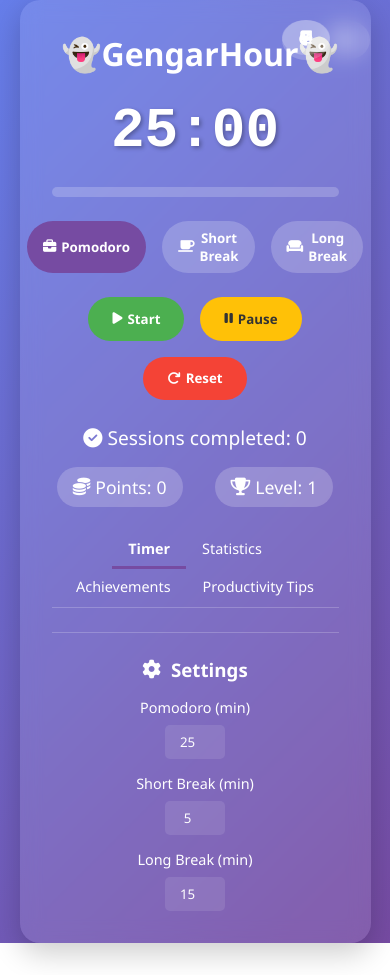
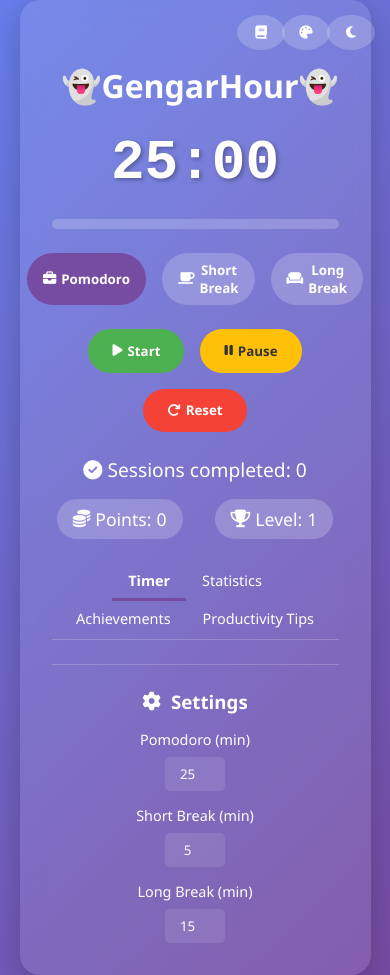
Before and after one commit to Shubhrodeep069/GengarHour, a plain HTML site: page index.html in a window 390 px wide. Before the commit the page ends 943 px from the top, so only its background shows below. Drawn offline with Linux system fonts and the light colour scheme.

Commit message:
Update style.css

```diff
--- a/style.css
+++ b/style.css
@@ -1,4 +1,3 @@
-
 * {
     margin: 0;
     padding: 0;
@@ -209,6 +208,7 @@
     color: var(--text-color);
 }
 
+/* Theme toggle buttons - Desktop */
 .theme-toggle {
     position: absolute;
     top: 20px;
@@ -224,14 +224,9 @@
     justify-content: center;
     cursor: pointer;
     transition: all 0.3s ease;
+    z-index: 10;
 }
 
-        .theme-toggle:hover {
-            background: var(--button-bg);
-            color: var(--button-color);
-        }
-
-        /* Theme color toggle button */
 .theme-color-toggle {
     position: absolute;
     top: 20px;
@@ -250,7 +245,27 @@
     z-index: 10;
 }
 
-        .theme-color-toggle:hover {
+.manual-toggle {
+    position: absolute;
+    top: 20px;
+    right: 120px;
+    background: var(--progress-bg);
+    border: none;
+    color: var(--text-color);
+    width: 40px;
+    height: 40px;
+    border-radius: 50%;
+    display: flex;
+    align-items: center;
+    justify-content: center;
+    cursor: pointer;
+    transition: all 0.3s ease;
+    z-index: 10;
+}
+
+.theme-toggle:hover,
+.theme-color-toggle:hover,
+.manual-toggle:hover {
     background: var(--button-bg);
     color: var(--button-color);
 }
@@ -483,40 +498,6 @@
     padding: 0.5rem 1rem;
 }
 
-        @media (max-width: 500px) {
-            .timer-display {
-                font-size: 3.5rem;
-            }
-
-            .controls {
-                flex-wrap: wrap;
-            }
-
-            .time-settings {
-                flex-direction: column;
-                align-items: center;
-                gap: 15px;
-            }
-
-            .stats-grid,
-            .achievements-grid {
-                grid-template-columns: 1fr;
-            }
-
-            .tabs {
-                flex-wrap: wrap;
-            }
-
-            .tab {
-                padding: 0.5rem 1rem;
-                font-size: 0.9rem;
-            }
-
-            .theme-color-toggle {
-                right: 60px;
-            }
-        }
-
 /* Animation for timer */
 @keyframes pulse {
     0% {
@@ -612,34 +593,6 @@
     background: var(--progress-bg);
     padding: 0.5rem 1rem;
     border-radius: 50px;
-        }
-
-
-
-
-
-        /* Manual button */
-.manual-toggle {
-    position: absolute;
-    top: 20px;
-    right: 120px;
-    background: var(--progress-bg);
-    border: none;
-    color: var(--text-color);
-    width: 40px;
-    height: 40px;
-    border-radius: 50%;
-    display: flex;
-    align-items: center;
-    justify-content: center;
-    cursor: pointer;
-    transition: all 0.3s ease;
-    z-index: 10;
-}
-
-.manual-toggle:hover {
-    background: var(--button-bg);
-    color: var(--button-color);
 }
 
 /* Manual Modal */
@@ -788,9 +741,32 @@
     margin-bottom: 0.5rem;
 }
 
+/* Mobile Styles - All buttons together to prevent conflicts */
 @media (max-width: 768px) {
+    .theme-toggle,
+    .theme-color-toggle,
     .manual-toggle {
-        right: 70px;
+        position: fixed;
+        top: 15px;
+        width: 35px;
+        height: 35px;
+        z-index: 100;
+    }
+
+    .theme-toggle {
+        right: 15px;
+    }
+
+    .theme-color-toggle {
+        right: 60px;
+    }
+
+    .manual-toggle {
+        right: 105px;
+    }
+
+    .container {
+        padding-top: 4rem;
     }
 
     .manual-content {
@@ -804,10 +780,58 @@
 }
 
 @media (max-width: 500px) {
+    .timer-display {
+        font-size: 3.5rem;
+    }
+
+    .controls {
+        flex-wrap: wrap;
+    }
+
+    .time-settings {
+        flex-direction: column;
+        align-items: center;
+        gap: 15px;
+    }
+
+    .stats-grid,
+    .achievements-grid {
+        grid-template-columns: 1fr;
+    }
+
+    .tabs {
+        flex-wrap: wrap;
+    }
+
+    .tab {
+        padding: 0.5rem 1rem;
+        font-size: 0.9rem;
+    }
+
+    .theme-toggle,
+    .theme-color-toggle,
     .manual-toggle {
-        right: 60px;
+        position: fixed;
+        top: 15px;
         width: 35px;
         height: 35px;
+        z-index: 100;
+    }
+
+    .theme-toggle {
+        right: 15px;
+    }
+
+    .theme-color-toggle {
+        right: 60px;
+    }
+
+    .manual-toggle {
+        right: 105px;
+    }
+
+    .container {
+        padding-top: 4rem;
     }
 
     .manual-content {
@@ -818,3 +842,30 @@
         font-size: 1.3rem;
     }
 }
+
+/* Additional media query for very small screens */
+@media (max-width: 360px) {
+    .theme-toggle,
+    .theme-color-toggle,
+    .manual-toggle {
+        top: 10px;
+        width: 30px;
+        height: 30px;
+    }
+
+    .theme-toggle {
+        right: 10px;
+    }
+
+    .theme-color-toggle {
+        right: 50px;
+    }
+
+    .manual-toggle {
+        right: 90px;
+    }
+
+    .container {
+        padding-top: 3.5rem;
+    }
+}
```
Lines whose indentation alone changed are shown as unchanged.
